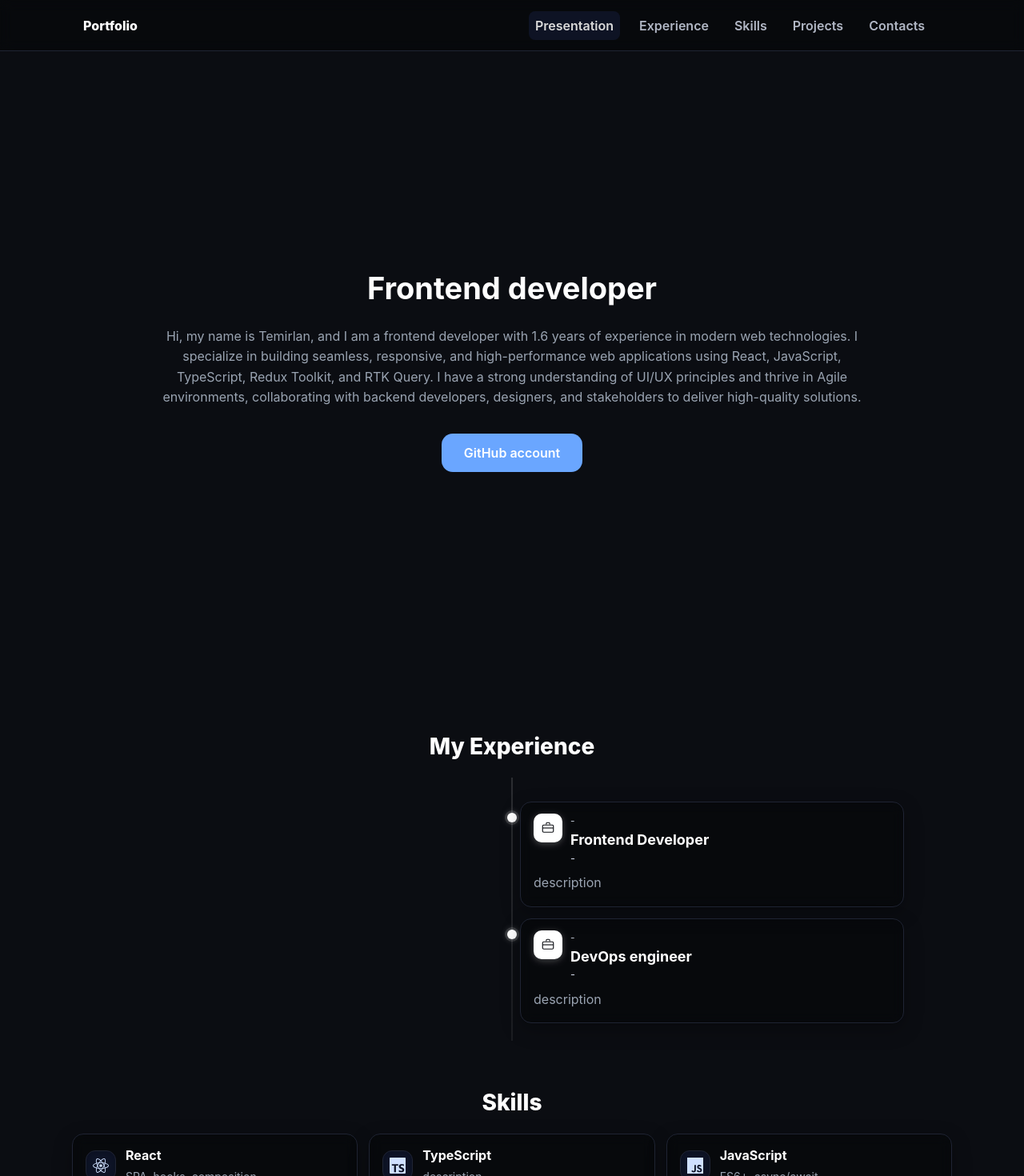
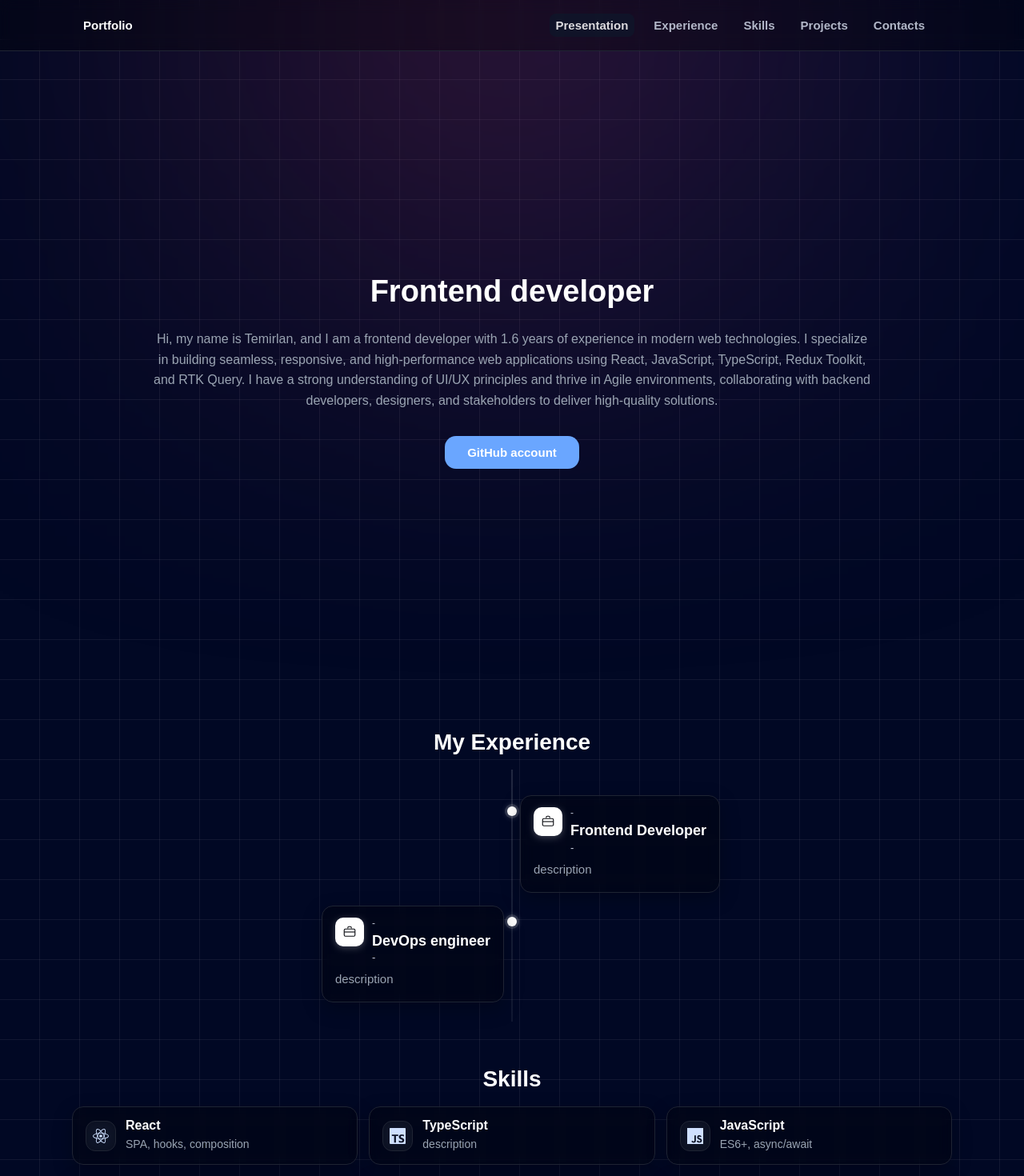
Before and after one commit to Baisalov24/portfolio, a React (Vite) app: page / in a window 1280 px wide. Shown: the top 1470 px of the page at 80% size. Built offline with nearby package versions, Linux system fonts and the light colour scheme.

Commit message:
feat(entities): alternating left/right layout for Experience timeline

```diff
--- a/src/entities/experience/Experience.jsx
+++ b/src/entities/experience/Experience.jsx
@@ -15,17 +15,14 @@ export function Experience() {
   const [items, setItems] = useState([])
   const refs = useRef([])
 
-
   useEffect(() => {
     import('../../shared/data/experience.json').then((m) => {
-      const arr = Array.isArray(m.default) ? m.default : []
-      setItems(arr)
+      setItems(Array.isArray(m.default) ? m.default : [])
     })
   }, [])
 
 
   useEffect(() => {
-    if (!refs.current?.length) return
     const io = new IntersectionObserver(
       (entries) => {
         entries.forEach((entry) => {
@@ -35,7 +32,7 @@ export function Experience() {
           }
         })
       },
-      { threshold: 0.15 }
+      { threshold: 0.2 }
     )
     refs.current.forEach((el) => el && io.observe(el))
     return () => io.disconnect()
@@ -52,20 +49,16 @@ export function Experience() {
 
         <ul className={styles.list}>
           {items.map((it, idx) => {
-            const date = it.date || it.period || ''
-            const title = it.title || it.position || 'Experience'
-            const company = it.company || it.org || ''
-            const description = it.description || it.desc || ''
+            const sideClass = idx % 2 === 0 ? styles.right : styles.left
+            const revealSide = idx % 2 === 0 ? styles.revealRight : styles.revealLeft
 
             return (
               <li
-                key={it.id || idx}
-                className={`${styles.item} ${styles.reveal}`}
+                key={it.id ?? idx}
+                className={`${styles.item} ${sideClass} ${styles.reveal} ${revealSide}`}
                 ref={(el) => (refs.current[idx] = el)}
               >
-
                 <span className={styles.dot} />
-
 
                 <article className={styles.card}>
                   <header className={styles.cardHeader}>
@@ -73,13 +66,19 @@ export function Experience() {
                       <BriefcaseIcon />
                     </div>
                     <div className={styles.meta}>
-                      {date && <div className={styles.date}>{date}</div>}
-                      <h3 className={styles.cardTitle}>{title}</h3>
-                      {company && <div className={styles.company}>{company}</div>}
+                      {(it.date || it.period) && (
+                        <div className={styles.date}>{it.date || it.period}</div>
+                      )}
+                      <h3 className={styles.cardTitle}>{it.title || it.position || 'Experience'}</h3>
+                      {(it.company || it.org) && (
+                        <div className={styles.company}>{it.company || it.org}</div>
+                      )}
                     </div>
                   </header>
 
-                  {description && <p className={styles.desc}>{description}</p>}
+                  {(it.description || it.desc) && (
+                    <p className={styles.desc}>{it.description || it.desc}</p>
+                  )}
                 </article>
               </li>
             )
--- a/src/entities/experience/Experience.module.scss
+++ b/src/entities/experience/Experience.module.scss
@@ -1,7 +1,6 @@
 .section {
   padding: 48px 0 8px;
 }
-
 .title {
   font-size: 28px;
   font-weight: 800;
@@ -12,28 +11,21 @@
 
 .timeline {
   position: relative;
-  max-width: 980px;
+  max-width: 1100px;
   margin: 0 auto;
   padding: 16px 0 8px;
 }
 
-
 .line {
   position: absolute;
-  left: 50%;
-  top: 0;
-  bottom: 0;
+  left: 50%; top: 0; bottom: 0;
   width: 2px;
   background: linear-gradient(to bottom, #ffffff22, #ffffff11);
   transform: translateX(-1px);
   pointer-events: none;
 }
 
-.list {
-  list-style: none;
-  margin: 0;
-  padding: 0;
-}
+.list { margin: 0; padding: 0; list-style: none; }
 
 
 .item {
@@ -42,7 +34,7 @@
   grid-template-columns: 1fr 1fr;
   gap: 20px;
   align-items: start;
-  margin: 14px 0;
+  margin: 16px 0;
   min-height: 48px;
 }
 
@@ -51,18 +43,14 @@
   position: absolute;
   left: 50%;
   top: 14px;
-  width: 12px;
-  height: 12px;
+  width: 12px; height: 12px;
   background: #ffffff;
   border-radius: 50%;
   transform: translate(-50%, 0);
-  box-shadow:
-    0 0 0 3px #ffffff20,
-    0 0 10px #ffffff55;
+  box-shadow: 0 0 0 3px #ffffff20, 0 0 10px #ffffff55;
 }
 
 .card {
-  grid-column: 2 / 3;
   background: rgba(0, 0, 0, 0.30);
   border: 1px solid #1f2433;
   color: #fff;
@@ -70,6 +58,17 @@
   padding: 14px 16px 16px;
   backdrop-filter: blur(8px);
   box-shadow: 0 8px 24px rgba(0,0,0,0.25);
+  max-width: 460px;
+}
+
+
+.right .card {
+  grid-column: 2 / 3;
+  justify-self: start;
+}
+.left .card {
+  grid-column: 1 / 2;
+  justify-self: end;
 }
 
 .cardHeader {
@@ -79,64 +78,41 @@
   align-items: start;
   margin-bottom: 8px;
 }
-
 .iconWrap {
-  width: 36px;
-  height: 36px;
+  width: 36px; height: 36px;
   border-radius: 10px;
   background: #ffffff;
   color: #0b0d12;
-  display: grid;
-  place-items: center;
+  display: grid; place-items: center;
   box-shadow: 0 2px 8px rgba(255,255,255,0.25);
 }
-
 // .meta {}
-.date {
-  font-size: 12px;
-  color: #cfd6e6;
-  opacity: 0.9;
-  margin-bottom: 4px;
-}
-.cardTitle {
-  font-size: 18px;
-  font-weight: 700;
-  line-height: 1.25;
-}
-.company {
-  font-size: 13px;
-  color: #cfd6e6;
-  margin-top: 2px;
-}
-.desc {
-  color: var(--muted);
-  line-height: 1.6;
-  margin-top: 6px;
-}
+.date { font-size: 12px; color: #cfd6e6; opacity: 0.9; margin-bottom: 4px; }
+.cardTitle { font-size: 18px; font-weight: 700; line-height: 1.25; }
+.company { font-size: 13px; color: #cfd6e6; margin-top: 2px; }
+.desc { color: var(--muted); line-height: 1.6; margin-top: 6px; }
 
 
-.reveal {
-  opacity: 0;
-  transform: translateY(12px);
-  transition: opacity 0.35s ease, transform 0.35s ease;
-}
-.visible {
-  opacity: 1;
-  transform: translateY(0);
-}
+.reveal { opacity: 0; transition: opacity .35s ease, transform .35s ease; }
+.revealRight { transform: translateX(18px); }
+.revealLeft  { transform: translateX(-18px); }
+.visible { opacity: 1; transform: translateX(0); }
+
 
 @media (max-width: 860px) {
   .item {
     grid-template-columns: 1fr;
   }
-  .card {
-    grid-column: 1 / 2;
-  }
   .line {
     left: 24px;
-    transform: translateX(0);
+    transform: none;
   }
-  .dot {
-    left: 24px;
+  .dot { left: 24px; }
+
+  .right .card,
+  .left .card {
+    grid-column: 1 / 2;
+    justify-self: stretch;
+    max-width: none;
   }
 }
--- a/src/shared/styles/global.scss
+++ b/src/shared/styles/global.scss
@@ -2,11 +2,32 @@
 @use './variables';
 
 body {
-  background: var(--bg);
-  color: var(--text);
-  font-family: 'Inter', system-ui, -apple-system, Roboto, Arial, sans-serif;
-  line-height: 1.5;
+  margin: 0;
+  font-family: Poppins, sans-serif;
+  background-color: #010824;
+  color: #eee;
+  font-size: 15px;
+  min-height: 100vh;
+  background-image:
+    linear-gradient(to right, transparent 0 49px, #eee1 49px),
+    linear-gradient(to bottom, transparent 0 49px, #eee1 49px);
+  background-size: 50px 50px;
+
+  &::before {
+    position: fixed;
+    width: 400px;
+    height: 400px;
+    content: "";
+    background-image: linear-gradient(to right, #d02e23, #7a43b6);
+    z-index: -1;
+    top: -200px;
+    left: calc(50% - 200px);
+    border-radius: 50% 50% 0% 0%;
+    pointer-events: none;
+    filter: blur(250px);
+  }
 }
+
 
 a {
   color: var(--accent);
```
Also changed, not shown: src/shared/ui/Footer/Footer.jsx (deleted, +0 -9 lines), src/shared/ui/Footer/Footer.module.scss (deleted, +0 -8 lines), src/shared/ui/Layout/Layout.jsx (deleted, +0 -13 lines), src/shared/ui/Layout/Layout.module.scss (deleted, +0 -11 lines).
